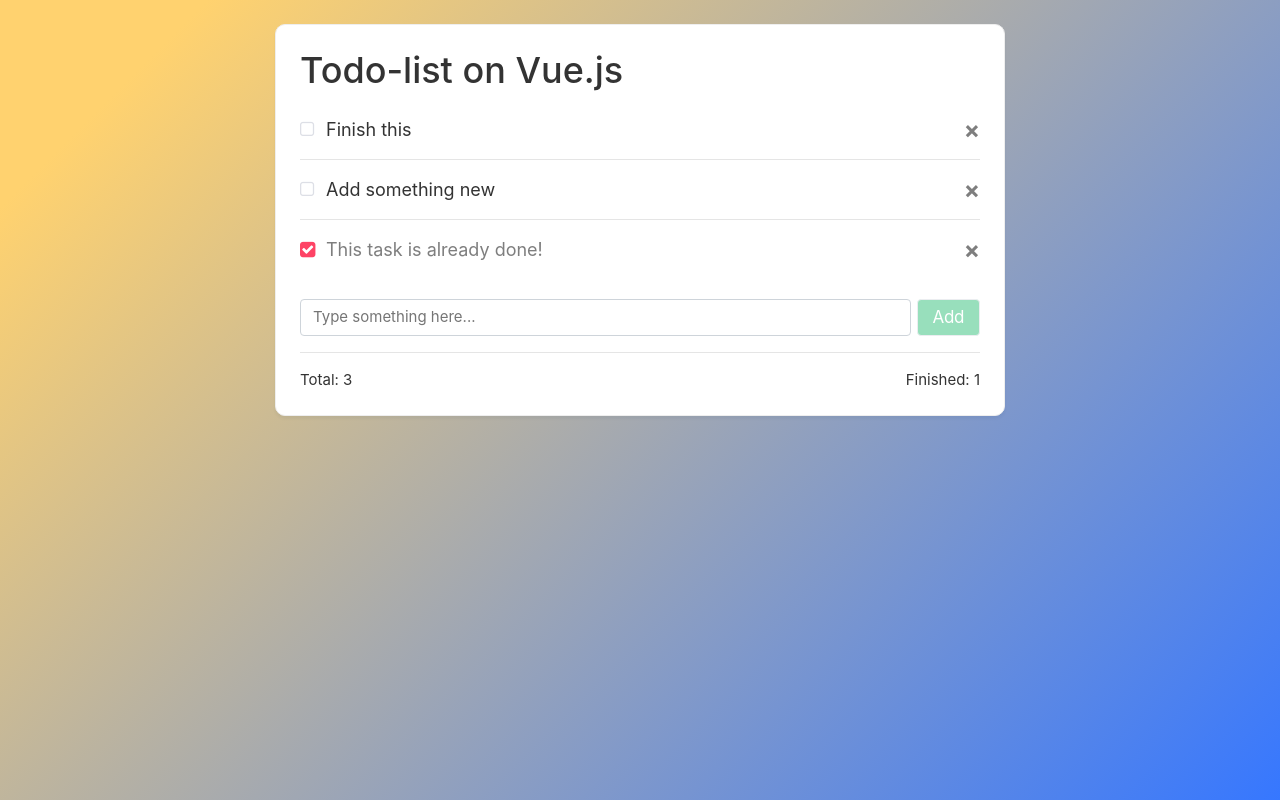
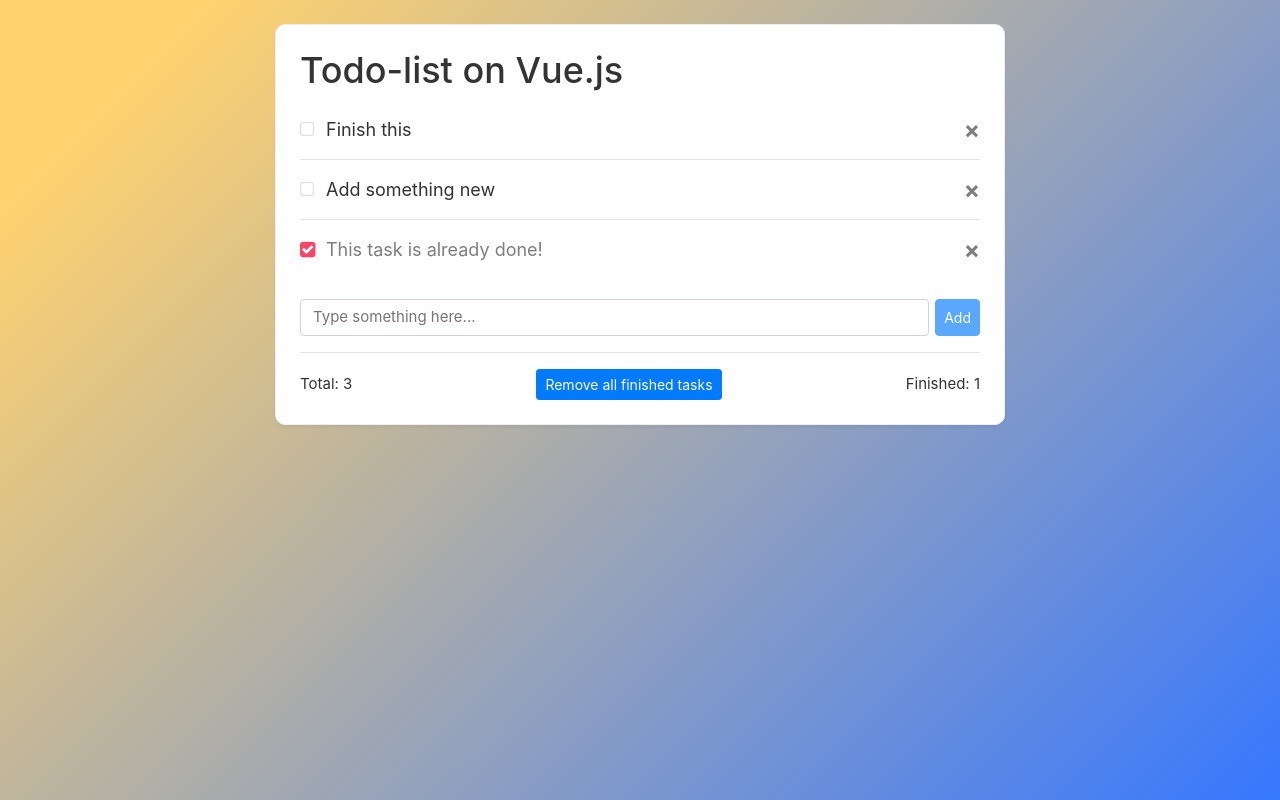
Before and after one commit to keztheslayer/vue-todo, a Vue app: page / in a window 1280 px wide. Built offline with nearby package versions, Linux system fonts and the light colour scheme.

Commit message:
moved comp to app, added clean ability

```diff
--- a/src/App.vue
+++ b/src/App.vue
@@ -4,9 +4,10 @@
           <div class="col-lg-8 col-12 mx-auto">
             <div class="todo">
               <h1 class="todo__title">Todo-list on Vue.js</h1>
-              <list-item v-for="(item, index) in list" :key="index" :isChecked="item.isChecked">
+              <div v-for="(item, index) in list" :key="index" :isChecked="item.isChecked">
+                <div class="todo__list-item" :class="item.isChecked ? 'todo__list-item_state_finished' : ''">
                   <div class="todo__list-item-wrapper">
-                  <label>
+                    <label class="todo__label">
                       <input class="todo__checkbox" type="checkbox" v-model="item.isChecked">
                       <span class="todo__list-item-text">{{ item.text }}</span>
                     </label>
@@ -15,14 +16,16 @@
                     </button>
                   </div>
                   <hr v-if="index < list.length - 1">
-              </list-item>
+                </div>
+              </div>
               <form class="todo__add" @submit.prevent="add">
                 <input v-model="newItem" type="text" class="todo__add-input" placeholder="Type something here..." required>
-                <input type="submit" class="todo__add-btn" value="Add" :disabled="!newItem.length">
+                <input type="submit" class="btn btn-primary btn-sm todo__add-btn" value="Add" :disabled="!newItem.length">
               </form>
               <hr>
               <div class="todo__counters">
                 <div class="todo__counter">Total: {{ total }}</div>
+                <button class="btn btn-primary btn-sm todo__clean-btn" @click="clean">Remove all finished tasks</button>
                 <div class="todo__counter">Finished: {{ finished }}</div>
               </div>
             </div>
@@ -32,11 +35,7 @@
 </template>
 
 <script>
-import ListItem from './components/ListItem.vue'
 export default {
-  components: {
-    ListItem: ListItem
-  },
   data () {
     return {
       list: [
@@ -87,6 +86,11 @@
     },
     remove (i) {
       this.list.splice(i, 1)
+    },
+    clean () {
+      this.list = this.list.filter((item) => {
+        return !item.isChecked
+      })
     }
   }
 }
@@ -125,6 +129,14 @@
       }
     }
 
+    &__add-btn {
+      border-radius: 4px;
+
+      @media (max-width: 768px){
+        margin-top: 12px;
+      }
+    }
+
     &__add-input {
       display: block;
       flex-grow: 1;
@@ -142,43 +154,9 @@
       &:focus {
         outline: none;
       }
-    }
-
-    &__add-btn {
-      font-size: 17px;
-      line-height: 1.52947;
-      font-weight: 400;
-      letter-spacing: -.021em;
-      font-family: "SF Pro Text","Myriad Set Pro",system-ui,-apple-system,BlinkMacSystemFont,"Segoe UI","SF Pro Icons","Apple Legacy Icons","Helvetica Neue","Helvetica","Arial",sans-serif;
-      background: linear-gradient(#42a1ec, #0070c9);
-      border-color: #ced4da;
-      border-width: 1px;
-      border-style: solid;
-      border-radius: 4px;
-      color: #fff;
-      cursor: pointer;
-      display: block;
-      min-width: 30px;
-      padding-left: 15px;
-      padding-right: 15px;
-      padding-top: 3px;
-      padding-bottom: 4px;
-      text-align: center;
-      white-space: nowrap;
-
-      &:active, &:focus {
-        background: linear-gradient(#3d94d9, #0067b9);
-        border-color: #006dbc;
-        outline: none;
-      }
-
-      &:disabled {
-        background: #00b05a;
-        opacity: 0.4;
-      }
 
       @media (max-width: 768px){
-        margin-top: 12px;
+        margin-right: 0;
       }
     }
 
@@ -197,6 +175,84 @@
       display: flex;
       align-items: center;
       justify-content: space-between;
+
+      @media (max-width: 768px){
+        flex-direction: column;
+      }
+    }
+
+    &__clean-btn {
+      @media (max-width: 768px){
+        order: -1;
+        flex-grow: 1;
+        margin-bottom: 12px;
+      }
+    }
+
+  &__label {
+    cursor: pointer;
+    color: #333;
+    font-size: 18px;
+    margin: 0;
+    display: block;
+    flex-grow: 1;
+  }
+  &__list-item {
+    position: relative;
+    margin-bottom: 6px;
+
+    &:last-child {
+      margin-bottom: 0;
+    }
+  }
+  &__list-item-text {
+    transition: .15s ease-in;
+  }
+
+  &__list-item-wrapper {
+    display: flex;
+    flex-wrap: nowrap;
+    justify-content: space-between;
+    align-items: center;
+  }
+  &__checkbox + &__list-item-text:hover:before {
+    color: #fe4365;
+  }
+  &__checkbox {
+    display: none;
+  }
+  &__checkbox + &__list-item-text:before {
+    content: "";
+    color: #dddfe6;
+    font-family: "fontAwesome";
+    line-height: 1;
+    width: 1em;
+    display: inline-block;
+    margin-right: 8px;
+  }
+  &__checkbox:checked + &__list-item-text:before {
+    content: "";
+    color: #fe4365;
+    animation: tick 150ms ease-in;
+  }
+  &__checkbox:checked + &__list-item-text {
+    color: #7e7e7e;
+  }
+  &__checkbox:disabled + &__list-item-text:before {
+    content: "";
+    color: #dddfe6;
+  }
+  }
+
+  @keyframes tick {
+    0% {
+      transform: scale(0);
+    }
+    90% {
+      transform: scale(1.3);
+    }
+    100% {
+      transform: scale(1);
     }
   }
   @import "https://maxcdn.bootstrapcdn.com/font-awesome/4.6.3/css/font-awesome.min.css";
--- a/src/components/ListItem.vue
+++ /dev/null
@@ -1,85 +0,0 @@
-<template>
-    <div class="todo__list-item" :class="isChecked ? 'todo__list-item_state_finished' : ''">
-      <slot></slot>
-    </div>
-</template>
-
-<script>
-export default {
-  props: {
-    isChecked: {
-      type: Boolean,
-      default: false
-    }
-  }
-}
-</script>
-
-<style lang="less">
-
-label {
-  cursor: pointer;
-  color: #333;
-  font-size: 18px;
-  margin: 0;
-  display: block;
-  flex-grow: 1;
-}
-.todo__list-item {
-  position: relative;
-  margin-bottom: 6px;
-
-  &:last-child {
-    margin-bottom: 0;
-  }
-}
-.todo__list-item-text {
-  transition: .15s ease-in;
-}
-
-.todo__list-item-wrapper {
-  display: flex;
-  flex-wrap: nowrap;
-  justify-content: space-between;
-  align-items: center;
-}
-.todo__checkbox + .todo__list-item-text:hover:before {
-  color: #fe4365;
-}
-.todo__checkbox {
-  display: none;
-}
-.todo__checkbox + .todo__list-item-text:before {
-  content: "";
-  color: #dddfe6;
-  font-family: "fontAwesome";
-  line-height: 1;
-  width: 1em;
-  display: inline-block;
-  margin-right: 8px;
-}
-.todo__checkbox:checked + .todo__list-item-text:before {
-  content: "";
-  color: #fe4365;
-  animation: tick 150ms ease-in;
-}
-.todo__checkbox:checked + .todo__list-item-text {
-  color: #7e7e7e;
-}
-.todo__checkbox:disabled + .todo__list-item-text:before {
-  content: "";
-  color: #dddfe6;
-}
-
-@keyframes tick {
-  0% {
-    transform: scale(0);
-  }
-  90% {
-    transform: scale(1.3);
-  }
-  100% {
-    transform: scale(1);
-  }
-}
-</style>
```
Lines whose indentation alone changed are shown as unchanged.
